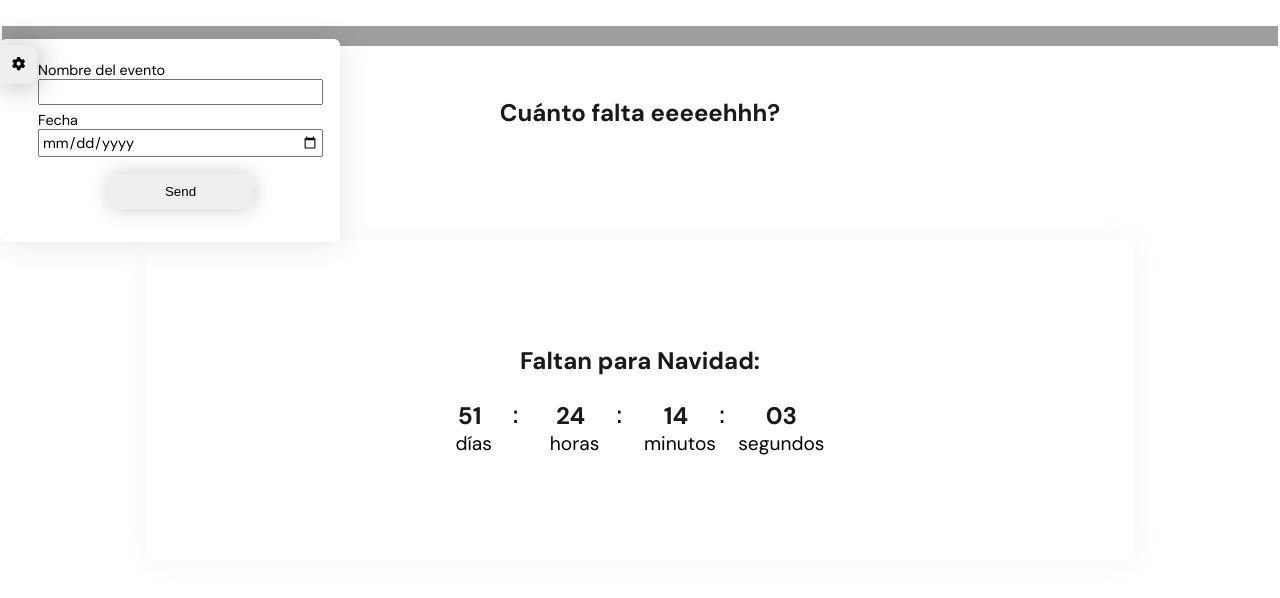
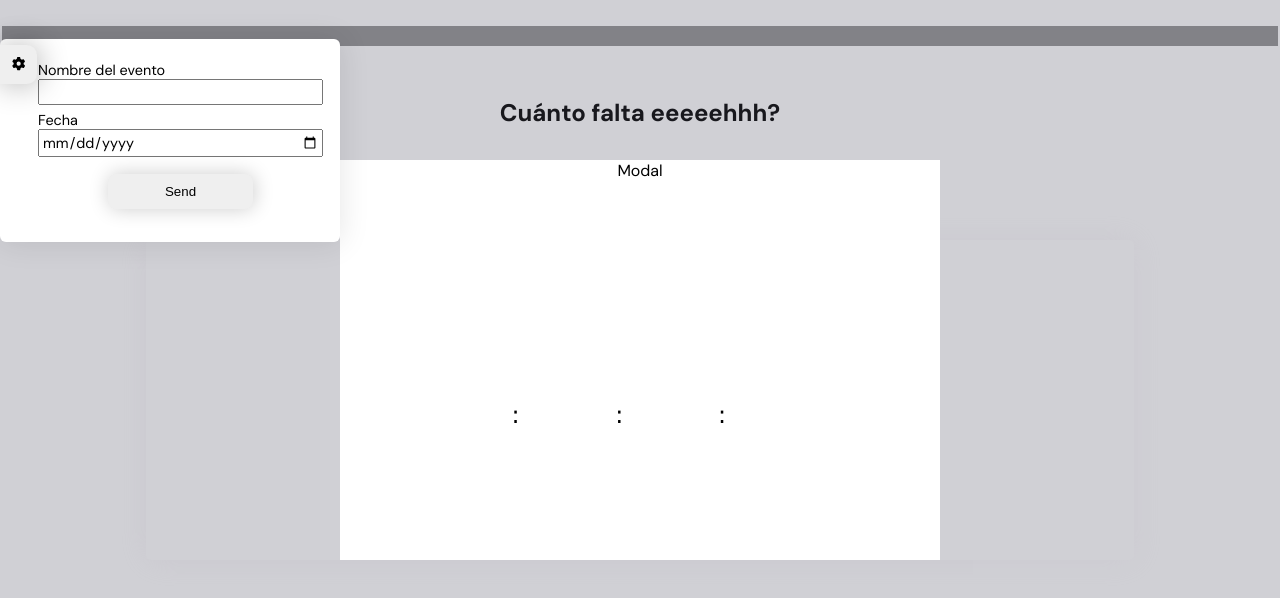
Before and after one commit to nosoynati/react-countdown, a React (Vite) app: page / in a window 1280 px wide. Both pictures are taken after a click on the button 18 px from the left and 64 px from the top of the page. Shown: the top 598 px of the page. Built offline with nearby package versions, Linux system fonts and the light colour scheme; grey boxes are pictures that could not be loaded.

Commit message:
add: modal for setting date - in process

```diff
--- a/src/components/formselect/Setevent.jsx
+++ b/src/components/formselect/Setevent.jsx
@@ -2,17 +2,18 @@ import { useContext, useState } from 'react';
 import './Setevent.scss';
 import { Toggle } from '../toggle/Toggle';
 import { DateContext } from '../../context/DateContext';
+import Modal from '../modal/Modal';
 
 const Setevent = () => {
 
   const [ isHidden, setIsHidden] = useState(true)
 
-  const {dateevent,  setDateevent, formdata, setFormdata } = useContext(DateContext)
+  const {dateevent,  setDateevent, setFormdata } = useContext(DateContext)
 
   const handleChange = (e) => {
     e.preventDefault()
     setDateevent({
-      ...dateevent,
+      // ...dateevent,
       [e.target.name]: e.target.value
     })
   }
@@ -20,13 +21,13 @@ const Setevent = () => {
     e.preventDefault()
     setFormdata(dateevent)
     setIsHidden(!isHidden)
-    console.log(formdata)
   }
 
   return (
     <div className='formdate'>
 
       <Toggle isHidden={isHidden} setState={setIsHidden}>
+      <Modal></Modal>
 
         <form onSubmit={handleDate} className={`formcontent ${isHidden}`}>
           <label htmlFor='name'>Nombre del evento
--- /dev/null
+++ b/src/components/modal/Modal.jsx
@@ -0,0 +1,14 @@
+import { useState, useContext } from 'react';
+import './Modal.scss'
+
+const Modal = () => {
+  return (
+    <div className='modal--backdrop'>
+      <div className='modal--container'>
+        <p>Modal</p>
+      </div>
+
+    </div>
+  )
+}
+export default Modal
--- /dev/null
+++ b/src/components/modal/Modal.scss
@@ -0,0 +1,20 @@
+.hidden {
+	display: none;
+}
+.modal--backdrop {
+	width: 100vw;
+	height: 100vh;
+	overflow: hidden;
+	background: rgba($color: #161630, $alpha: 0.2);
+	position: fixed;
+	top: 0;
+}
+.modal--container {
+	background-color: white;
+	display: block;
+	max-width: 600px;
+	height: 50vh;
+	position: relative;
+	margin: auto;
+	top: calc(100vh / 5);
+}
--- a/src/style/sass/global.scss
+++ b/src/style/sass/global.scss
@@ -8,6 +8,7 @@
 }
 :root {
   --global-peach: peachpuff;
+  --global-peach-dark: rgb(241, 186, 160);
   --global-dark: #c4c4c4;
   --font-base: 'Barlow',sans-serif;
   --font-base: 16px;
@@ -20,7 +21,7 @@
   cursor: pointer;
 
   &:hover {
-    background-color: darken($color: peachpuff, $amount: 10%);
+    background-color: var(--global-peach-dark);
   }
 }
 #root {
@@ -36,7 +37,6 @@ body {
   height: 100vh;
   overflow: hidden;
   align-items: center;
-  // width: 100vw;
   justify-content: center;
 }
 h1,
```
